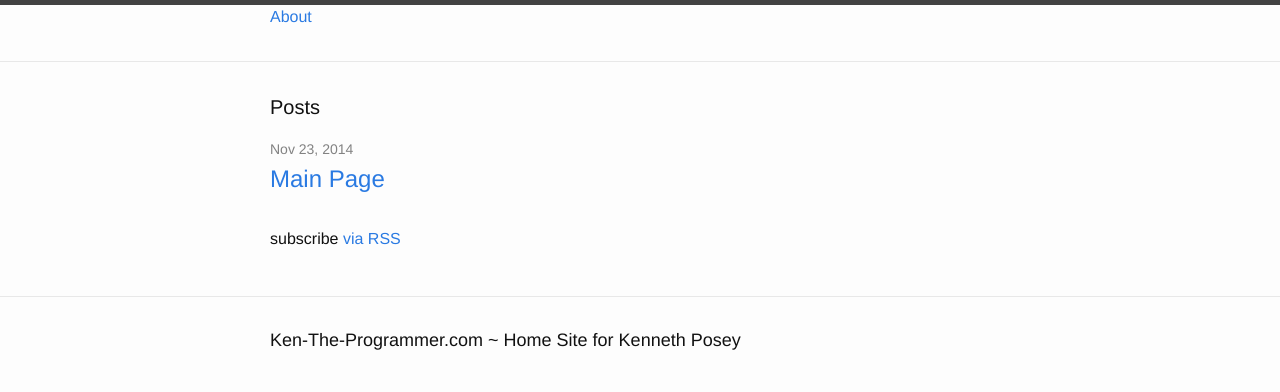
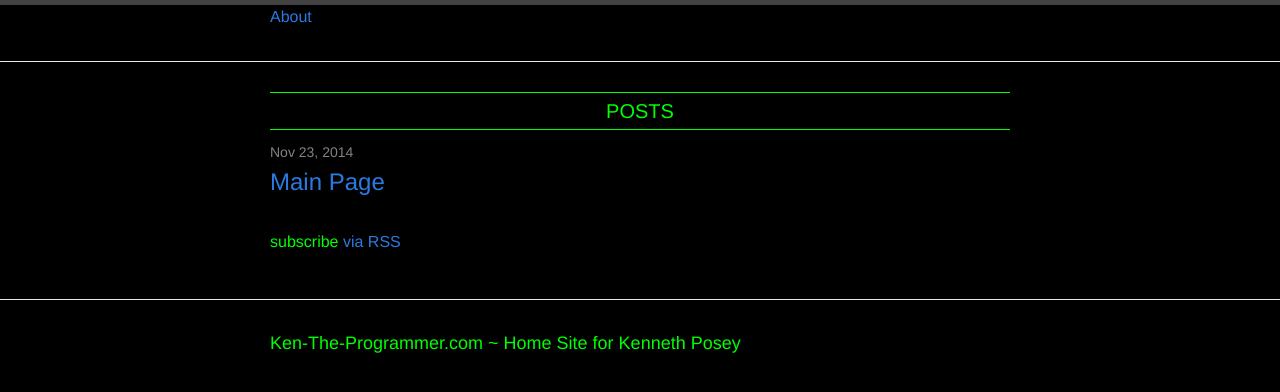
Before and after one commit to Kenneth-Posey/kenneth-posey.github.io, a Jekyll site: the page built from index.html, in a window 1280 px wide. Shown: the top 392 px of the page. Built offline with Jekyll 4.4.1, drawn with Linux system fonts in a browser that asks for light colours.

Commit message:
Add style and js links

```diff
--- a/_config.yml
+++ b/_config.yml
@@ -3,7 +3,7 @@ title: Ken-The-Programmer.com ~ Home Site for Kenneth Posey
 email: kenneth.posey@gmail.com
 description: > # this means to ignore newlines until "baseurl:"
   This site is hosted on github pages and built with atom.io text editor.
-baseurl: "/" # the subpath of your site, e.g. /blog/
+baseurl: "" # the subpath of your site, e.g. /blog/
 url: "http://ken-the-programmer.com" # the base hostname & protocol for your site
 twitter_username: mr_pleco
 github_username:  kenneth-posey
--- a/_includes/head.html
+++ b/_includes/head.html
@@ -3,6 +3,18 @@
   <meta http-equiv="X-UA-Compatible" content="IE=edge">
   <title>{% if page.title %}{{ page.title }}{% else %}{{ site.title }}{% endif %}</title>
   <meta name="description" content="{% if page.excerpt %}{{ page.excerpt | strip_html | strip_newlines | truncate: 160 }}{% else %}{{ site.description }}{% endif %}">
+
+  <link rel="stylesheet" href="{{ "/css/matrix_font/matrix_font.css" | prepend: site.baseurl }}">
   <link rel="stylesheet" href="{{ "/css/main.css" | prepend: site.baseurl }}">
+  <link rel="stylesheet" href="{{ "/css/oldmain.css" | prepend: site.baseurl }}">
+
   <link rel="canonical" href="{{ page.url | replace:'index.html','' | prepend: site.baseurl | prepend: site.url }}">
+
+  <script src="/javascript/jquery-1.9.1.js"></script>
+  <script src="/javascript/library.js"></script>
+  <script src="/javascript/glyph-stream.js"></script>
+
+  <script src="/javascript/jquery.jquery-scroll.js"></script>
+  <link rel="stylesheet" href="/css/jquery.jquery-scroll.css">
+
 </head>
```
Also changed, not shown: css/oldmain.css (renamed from css/main.css).
